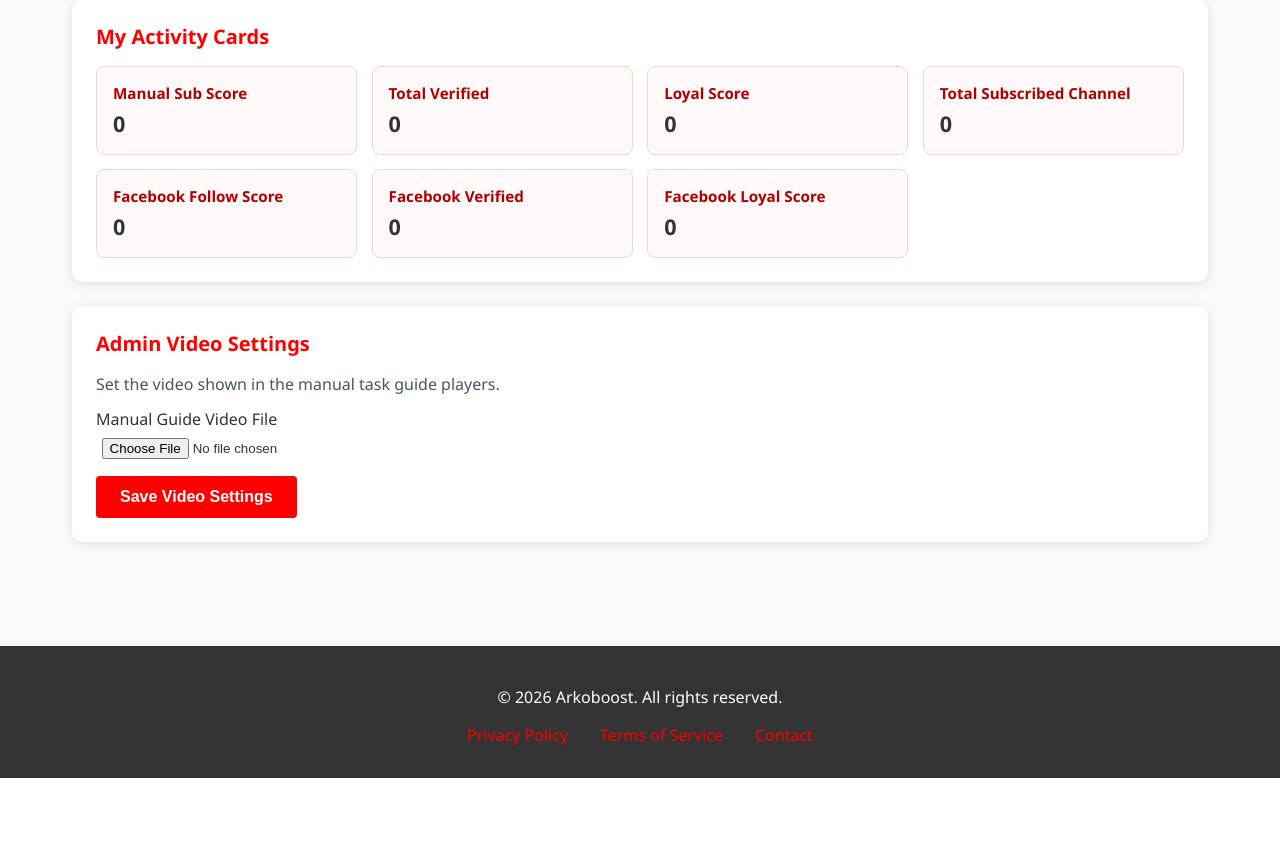
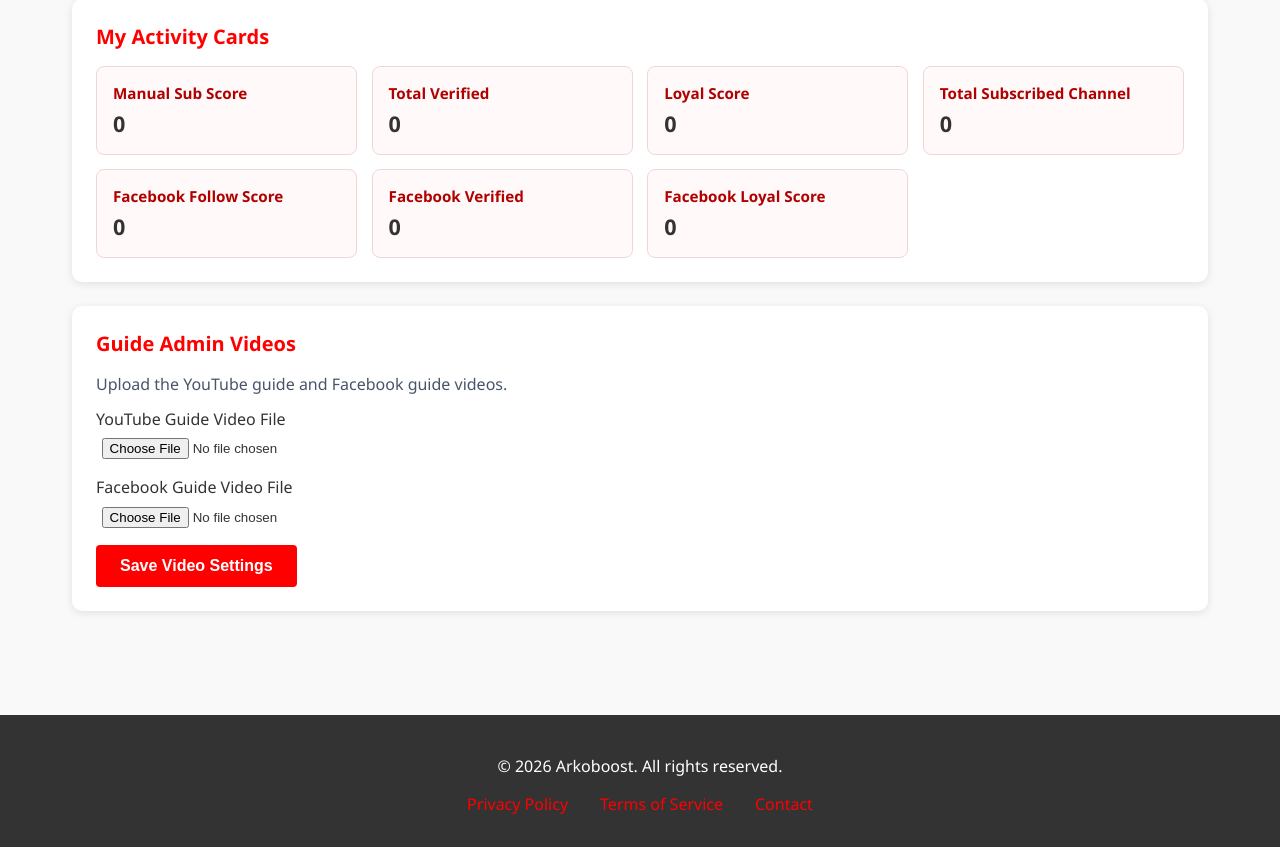
Before and after one commit to rishirambhusal444/arkoboost, a Django app: page /profile/manual/ in a window 1280 px wide. Shown: the part 864-1711 px from the top of the page. Before the commit the page ends 1642 px from the top, so only its background shows below. Run offline with Django 5.2, Linux system fonts and the light colour scheme; the visitor is signed in with stand-in values (Sample User, id 1); data comes from the database, SQL or seed files in the repository; data that the repository does not hold is empty; some libraries are stand-ins or nearby versions.

Commit message:
the video setion solve

```diff
--- a/subscribers/views.py
+++ b/subscribers/views.py
@@ -71,8 +71,6 @@ from .ocr import get_ocr_text
 
 logger = logging.getLogger(__name__)
 
-DEFAULT_GUIDE_VIDEO_URL = "https://www.youtube.com/embed/dQw4w9WgXcQ"
-
 HEARTBEAT_MIN_SECONDS = 2
 HEARTBEAT_MAX_SECONDS = 15
 MAX_VALID_SECONDS_PER_MINUTE = 45
@@ -108,48 +106,23 @@ FACEBOOK_PENDING_STATUSES = (
 def _admin_video_urls() -> dict:
     row = AdminVideo.objects.filter(pk=1).first()
 
-    def _pick(url_value: str, file_field_name: str) -> tuple[str, bool]:
+    def _file_url(file_field_name: str) -> str:
         file_obj = getattr(row, file_field_name, None) if row else None
-        if file_obj and getattr(file_obj, "url", ""):
-            return file_obj.url, True
-        cleaned_url = (url_value or "").strip()
-        if cleaned_url:
-            return cleaned_url, False
-        return DEFAULT_GUIDE_VIDEO_URL, False
-
-    home_video_url, home_video_is_file = _pick(getattr(row, "home_video_url", ""), "home_video_file")
-    manual_profile_video_url = getattr(row, "manual_profile_video_url", "") or ""
-    task_video_url_subscribe, task_video_url_subscribe_is_file = _pick(
-        manual_profile_video_url or getattr(row, "task_video_url_subscribe", ""),
-        "manual_profile_video_file",
-    )
-    task_video_url_subscribe_verify, task_video_url_subscribe_verify_is_file = _pick(
-        manual_profile_video_url or getattr(row, "task_video_url_subscribe_verify", ""),
-        "manual_profile_video_file",
-    )
-    task_video_url_facebook, task_video_url_facebook_is_file = _pick(
-        manual_profile_video_url or getattr(row, "task_video_url_facebook", ""),
-        "manual_profile_video_file",
-    )
-    task_video_url_facebook_verify, task_video_url_facebook_verify_is_file = _pick(
-        manual_profile_video_url or getattr(row, "task_video_url_facebook_verify", ""),
-        "manual_profile_video_file",
-    )
-    if row and row.manual_profile_video_file:
-        home_video_url = row.manual_profile_video_file.url
-        home_video_is_file = True
+        return getattr(file_obj, "url", "") or ""
+
+    home_video_url = _file_url("home_video_file")
 
     return {
         "home_video_url": home_video_url,
-        "home_video_is_file": home_video_is_file,
-        "task_video_url_subscribe": task_video_url_subscribe,
-        "task_video_url_subscribe_is_file": task_video_url_subscribe_is_file,
-        "task_video_url_subscribe_verify": task_video_url_subscribe_verify,
-        "task_video_url_subscribe_verify_is_file": task_video_url_subscribe_verify_is_file,
-        "task_video_url_facebook": task_video_url_facebook,
-        "task_video_url_facebook_is_file": task_video_url_facebook_is_file,
-        "task_video_url_facebook_verify": task_video_url_facebook_verify,
-        "task_video_url_facebook_verify_is_file": task_video_url_facebook_verify_is_file,
+        "home_video_is_file": bool(home_video_url),
+        "task_video_url_subscribe": home_video_url,
+        "task_video_url_subscribe_is_file": bool(home_video_url),
+        "task_video_url_subscribe_verify": home_video_url,
+        "task_video_url_subscribe_verify_is_file": bool(home_video_url),
+        "task_video_url_facebook": home_video_url,
+        "task_video_url_facebook_is_file": bool(home_video_url),
+        "task_video_url_facebook_verify": home_video_url,
+        "task_video_url_facebook_verify_is_file": bool(home_video_url),
     }
 
 
--- a/templates/subscribers/profile_manual.html
+++ b/templates/subscribers/profile_manual.html
@@ -98,17 +98,25 @@
 
         {% if user.is_staff %}
         <section class="profile-card">
-            <h2>Admin Video Settings</h2>
-            <p style="margin-top:0.2rem;color:#475569;">Set the video shown in the manual task guide players.</p>
+            <h2>Guide Admin Videos</h2>
+            <p style="margin-top:0.2rem;color:#475569;">Upload the YouTube guide and Facebook guide videos.</p>
             <form method="post" action="{% url 'subscribers:update_admin_videos' %}" enctype="multipart/form-data" style="display:grid;gap:0.7rem;margin-top:0.8rem;">
                 {% csrf_token %}
                 <label>
-                    Manual Guide Video File
-                    <input type="file" name="manual_profile_video_file" accept="video/*" style="width:100%;padding:0.35rem;margin-top:0.2rem;">
+                    YouTube Guide Video File
+                    <input type="file" name="task_video_file_subscribe" accept="video/*" style="width:100%;padding:0.35rem;margin-top:0.2rem;">
                 </label>
-                {% if admin_video_settings.manual_profile_video_file %}
-                    <p style="margin:0;color:#475569;">Current file: {{ admin_video_settings.manual_profile_video_file.name }}</p>
-                    <label><input type="checkbox" name="clear_manual_profile_video_file" value="1"> Remove current manual guide video</label>
+                {% if admin_video_settings.task_video_file_subscribe %}
+                    <p style="margin:0;color:#475569;">Current YouTube guide file: {{ admin_video_settings.task_video_file_subscribe.name }}</p>
+                    <label><input type="checkbox" name="clear_task_video_file_subscribe" value="1"> Remove current YouTube guide video file</label>
+                {% endif %}
+                <label>
+                    Facebook Guide Video File
+                    <input type="file" name="task_video_file_facebook" accept="video/*" style="width:100%;padding:0.35rem;margin-top:0.2rem;">
+                </label>
+                {% if admin_video_settings.task_video_file_facebook %}
+                    <p style="margin:0;color:#475569;">Current Facebook guide file: {{ admin_video_settings.task_video_file_facebook.name }}</p>
+                    <label><input type="checkbox" name="clear_task_video_file_facebook" value="1"> Remove current Facebook guide video file</label>
                 {% endif %}
                 <div>
                     <button type="submit" class="btn btn-primary">Save Video Settings</button>
```
Also changed, not shown: subscribers/admin.py (+17 -9 lines), templates/subscribers/profile.html (+12 -32 lines).
